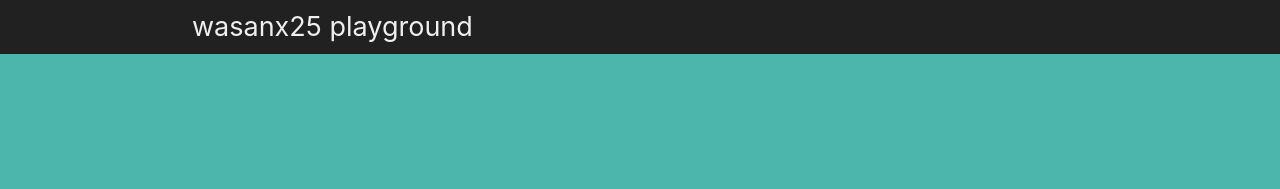
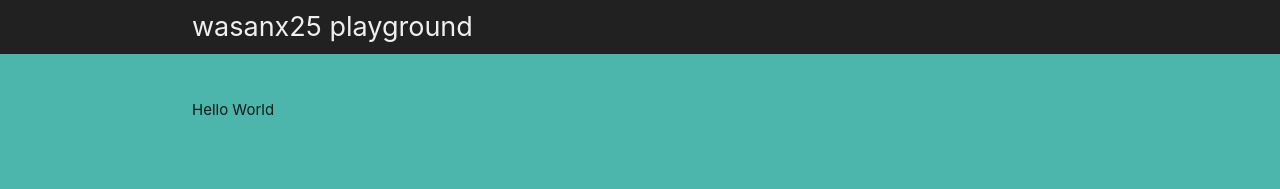
Before and after one commit to wasanx25/playground, a Nuxt app: page / in a window 1280 px wide. Shown: the top 189 px of the page. Built offline with nearby package versions, Linux system fonts and the light colour scheme.

Commit message:
Add index.vue

```diff
--- /dev/null
+++ b/pages/index.vue
@@ -0,0 +1,5 @@
+<template>
+  <div>
+    <p>Hello World</p>
+  </div>
+</template>
```
